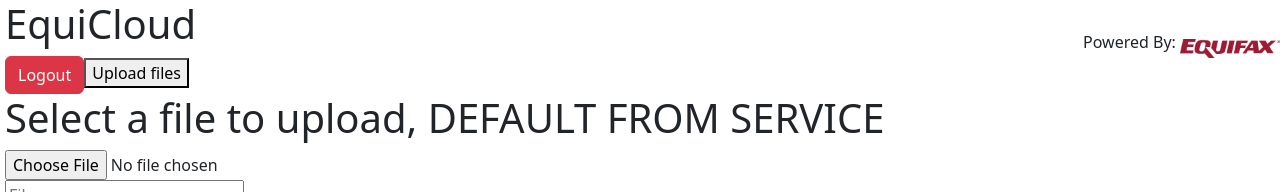
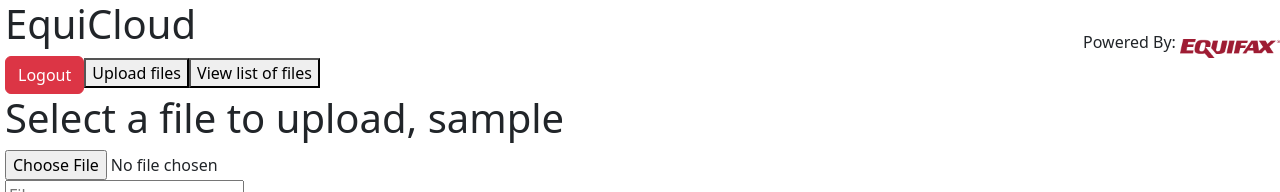
Before and after one commit to UST-Equifax-9wk/EquiCloud, an Angular app in the folder Client/equicloud/: page /file-upload in a window 1280 px wide. Shown: the top 192 px of the page. Built offline with nearby package versions, Linux system fonts and the light colour scheme; no server answers; sample sign-in values are in the browser's storage.

Commit message:
file upload done, working on testing/cleaning up code

```diff
--- a/Client/equicloud/src/app/app.component.html
+++ b/Client/equicloud/src/app/app.component.html
@@ -3,6 +3,7 @@
 <ng-container *ngIf="loggedIn">
     <button class="btn btn-danger" type="button" id="logoutButton" (click)="logout()">Logout</button>
     <button type="button" id="fileUploadButton" (click)="navigateToUpload()">Upload files</button>
+    <button type="button" id="fileListButton" (click)="navigateToFileList()">View list of files</button>
   </ng-container>
 
 
--- a/Client/equicloud/src/app/app.component.ts
+++ b/Client/equicloud/src/app/app.component.ts
@@ -39,7 +39,7 @@
     window.location.replace("file-upload")
   }
 
-  ngOnInit() {
-    this.loggedIn = sessionStorage.getItem("auth-user")!=null;
+  navigateToFileList() {
+    window.location.replace("files")
   }
 }
--- a/Client/equicloud/src/app/current-user.service.ts
+++ b/Client/equicloud/src/app/current-user.service.ts
@@ -8,10 +8,19 @@
 
   setUsername(username : string): void {
     this.username = username
-  }
+  } //DEPRICATED
 
   getUsername() : string {
     return this.username
+  } //DEPRICATED
+
+  getLoggedInUsername(): string | null {
+    const user = sessionStorage.getItem('auth-user');
+    if (user) {
+      const userData = JSON.parse(user);
+      return userData.username;
+    }
+    return null;
   }
 
   constructor() { }
--- a/Client/equicloud/src/app/file-upload/file-upload.component.html
+++ b/Client/equicloud/src/app/file-upload/file-upload.component.html
@@ -25,7 +25,7 @@
 <div *ngIf="newFolder">
     <input type="text" id="newFolderName" [(ngModel)] = "newFolderName" placeholder="Enter new folder name"  pattern="[a-zA-Z.\-_]+"
        title="Only letters, underscores(_), and hyphens(-) are allowed in folder names."
-       onkeypress="return /[a-zA-Z\-_]/i.test(event.key)">
+       onkeypress="return /[0-9a-zA-Z\-_]/i.test(event.key)">
 <br>
 </div>
 <br><br><br>
--- a/Client/equicloud/src/app/file-upload/file-upload.component.ts
+++ b/Client/equicloud/src/app/file-upload/file-upload.component.ts
@@ -29,7 +29,7 @@
   fileDescription : string = ""
   filePath : string = ""
   file : any
-  currentUsername : string = "DEFAULT"
+  currentUsername : string | null = "DEFAULT"
   data: any[] = []
   newFolder : boolean = false
   newFolderName : string = ""
@@ -38,7 +38,7 @@
     this.router = router
     this.remoteService = remoteService
     this.currentUserService = currentUserService
-    this.currentUsername = currentUserService.getUsername()
+    this.currentUsername = currentUserService.getLoggedInUsername()
   }
 
   ngOnInit(): void {
@@ -46,8 +46,7 @@
   }
 
   fetch() {
-    //this.httpClient.get(`http://localhost:8080/${this.currentUsername}/folders`)
-    this.httpClient.get(`http://localhost:8080/testuser/folders`)
+    this.httpClient.get(`http://localhost:8080/${this.currentUsername}/folders`)
     .subscribe((data: any) => {
       console.log(data);
       this.data = data;
@@ -55,7 +54,10 @@
   }
 
   upload() {
-    this.currentUsername = this.currentUserService.getUsername()
+    if(this.newFolder) {
+      this.filePath = this.newFolderName
+    }
+    this.currentUsername = this.currentUserService.getLoggedInUsername()
     const formData = new FormData();
     console.log("file contents", this.file)
     formData.append('file', this.file)
@@ -64,7 +66,8 @@
     let upload : Upload = {
       fileName : this.fileName,
       description : this.fileDescription,
-      path : this.currentUsername + `\\` + this.filePath,
+      //path : this.currentUsername + `\\` + this.filePath + `\\${this.fileName}`,
+      path : `${this.currentUsername}\\${this.filePath}\\${this.fileName}`,
       uploadDate : ""
     }
     console.log("~~~~~~~~~~~~~~~" + upload)
--- a/Client/equicloud/src/app/remote.service.ts
+++ b/Client/equicloud/src/app/remote.service.ts
@@ -84,8 +84,6 @@
     )
   }
 
-
-
 }
 
 
```
Also changed, not shown: 1 other file (tests, documents, lock files or other folders).
